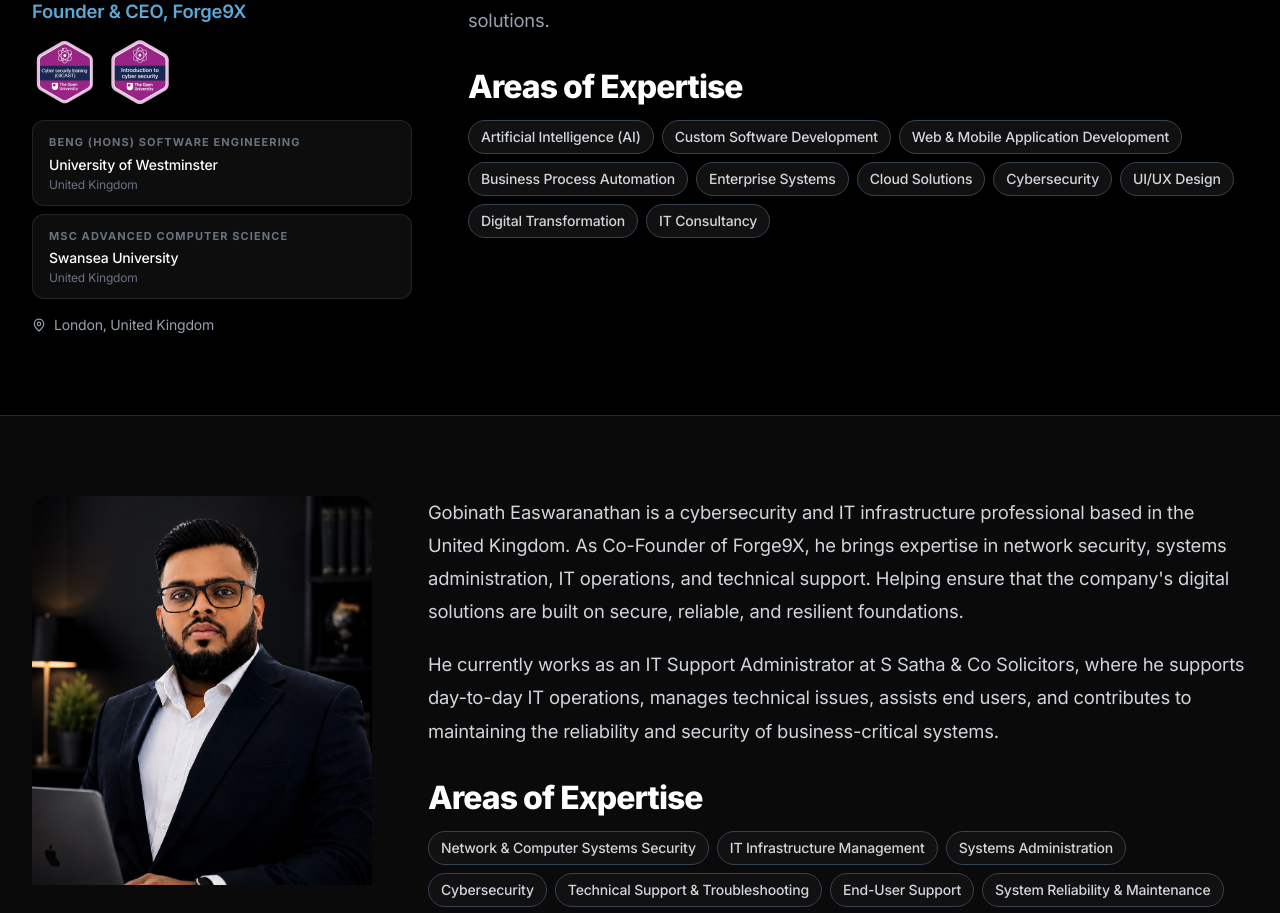
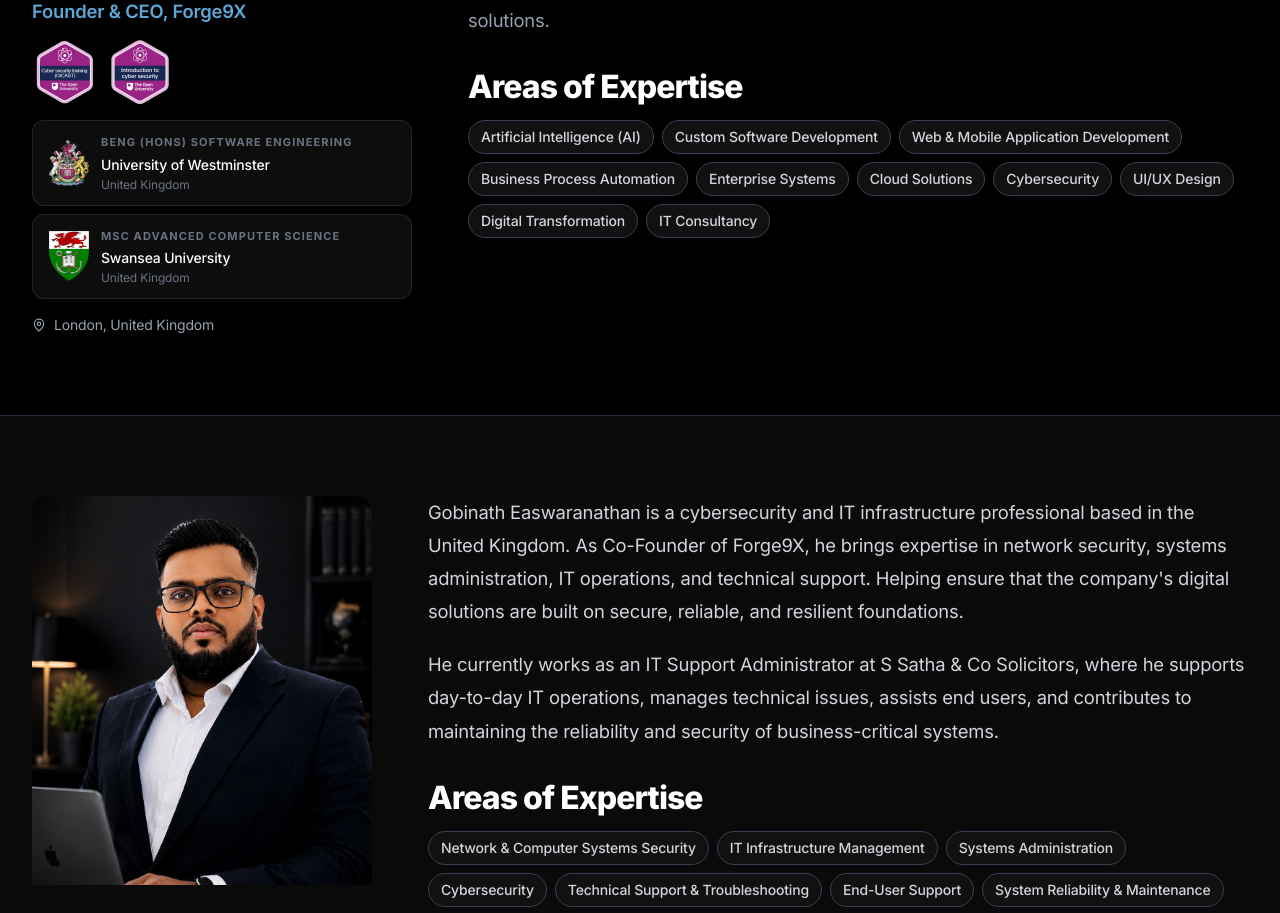
Before and after one commit to NiwethushanSri/forge9x-website, a Next.js app: page /en/team in a window 1280 px wide. Shown: the part 1246-2159 px from the top of the page. Built offline with nearby package versions, Linux system fonts and the light colour scheme.

Commit message:
Add university logos to education cards on team page

```diff
--- a/app/[lang]/team/page.tsx
+++ b/app/[lang]/team/page.tsx
@@ -74,15 +74,21 @@
                   </a>
                 </div>
                 <div className="flex flex-col gap-2 mb-4">
-                  <div className="flex flex-col gap-0.5 bg-white/5 border border-white/10 rounded-xl px-4 py-3">
+                  <div className="flex items-center gap-3 bg-white/5 border border-white/10 rounded-xl px-4 py-3">
+                    <img src="/universities/westminster.png" alt="University of Westminster" className="w-10 h-10 object-contain shrink-0" />
+                    <div className="flex flex-col gap-0.5">
                       <span className="text-[11px] font-bold uppercase tracking-widest text-gray-500">BEng (Hons) Software Engineering</span>
                       <span className="text-sm text-white font-medium">University of Westminster</span>
                       <span className="text-xs text-gray-500">United Kingdom</span>
                     </div>
-                  <div className="flex flex-col gap-0.5 bg-white/5 border border-white/10 rounded-xl px-4 py-3">
+                  </div>
+                  <div className="flex items-center gap-3 bg-white/5 border border-white/10 rounded-xl px-4 py-3">
+                    <img src="/universities/swansea.png" alt="Swansea University" className="w-10 h-10 object-contain shrink-0" />
+                    <div className="flex flex-col gap-0.5">
                       <span className="text-[11px] font-bold uppercase tracking-widest text-gray-500">MSc Advanced Computer Science</span>
                       <span className="text-sm text-white font-medium">Swansea University</span>
                       <span className="text-xs text-gray-500">United Kingdom</span>
+                    </div>
                   </div>
                 </div>
                 <div className="flex items-center gap-2 text-sm text-gray-400">
```
Also changed, not shown: public/universities/swansea.png (added), public/universities/westminster.png (added). Lines whose indentation alone changed are shown as unchanged.
